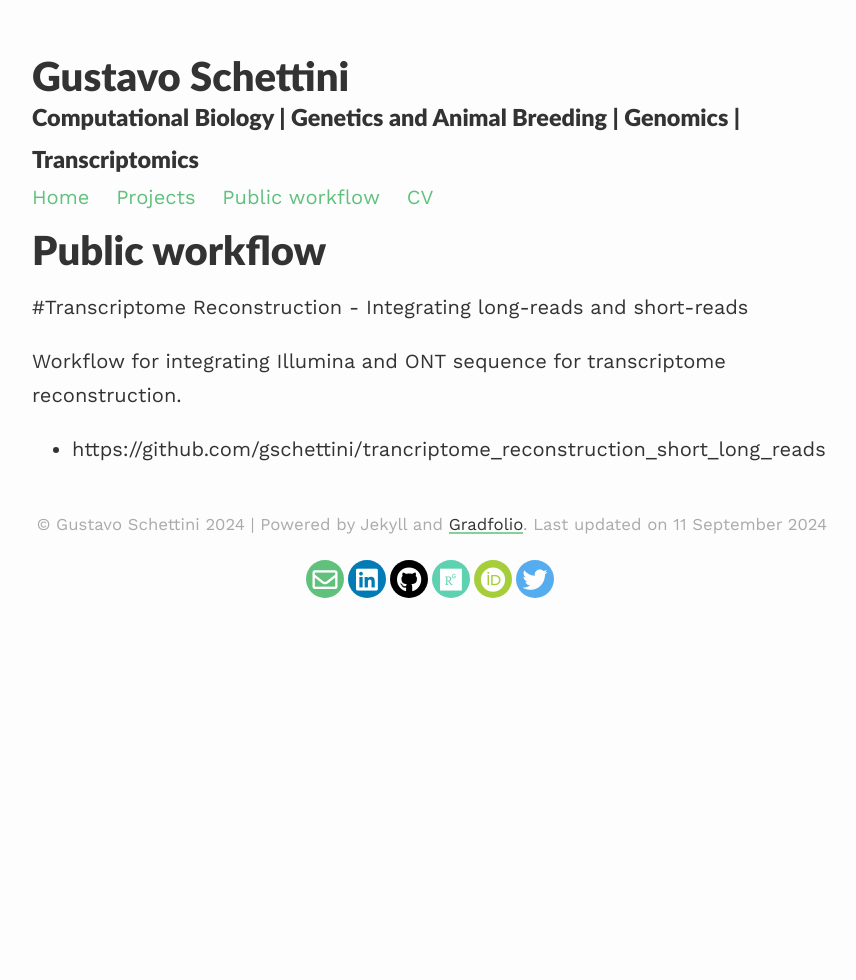
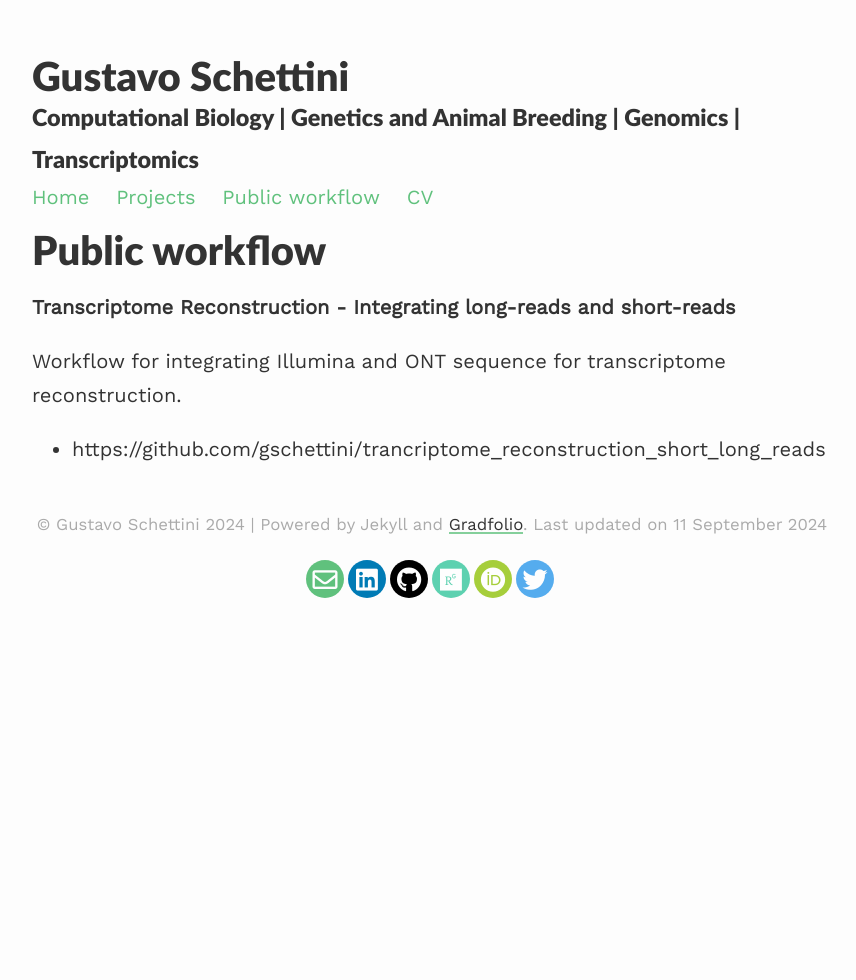
Before and after one commit to gschettini/gschettini.github.io, a Jekyll site: the page built from public_codes/public_codes.md, in a window 1280 px wide. Shown: the whole page, without its empty margins (208-1064 px from the left). Built offline with Jekyll 4.4.1, drawn with Linux system fonts in a browser that asks for light colours; nearby versions of some CDN libraries.

Commit message:
first commit

```diff
--- a/public_codes.md
+++ b/public_codes/public_codes.md
@@ -3,7 +3,7 @@ layout: post
 title: "Public workflow"
 ---
 
-#Transcriptome Reconstruction - Integrating long-reads and short-reads
+**Transcriptome Reconstruction - Integrating long-reads and short-reads**
 
 Workflow for integrating Illumina and ONT sequence for transcriptome reconstruction.
 
```
